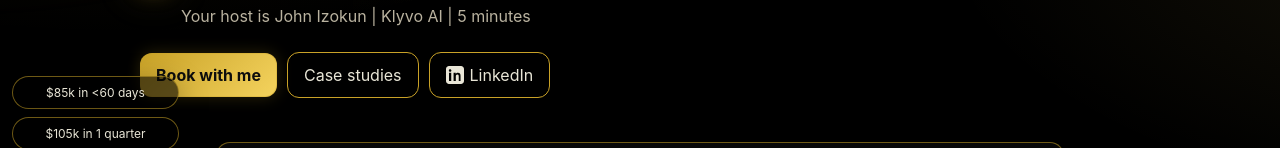
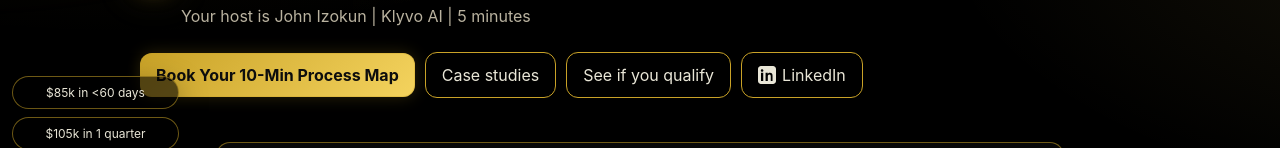
Before and after one commit to John-Izokun/KlyvoWebsite, a React (Vite) app: page / in a window 1280 px wide. Shown: the part 164-312 px from the top of the page. Built offline with nearby package versions, Linux system fonts and the light colour scheme.

Commit message:
Add files via upload

```diff
--- a/src/App.tsx
+++ b/src/App.tsx
@@ -61,8 +61,9 @@
           <div className="hero-meta">
             {start && <span className="pill">Upcoming</span>}
             {start && <Countdown to={start} />}
-            <a className="btn primary gold" href={bookingLink} target="_blank" rel="noreferrer">Book with me</a>
+            <a className="btn primary gold" href={bookingLink} target="_blank" rel="noreferrer">Book Your 10-Min Process Map</a>
             <a className="btn outline gold" href="https://docs.google.com/spreadsheets/d/1dQw7LIhuWpIBpK7dW6pZ3ou51d4zNIIwiDGDkezcg1Y/edit?usp=sharing" target="_blank" rel="noreferrer">Case studies</a>
+            <a className="btn outline gold" href={bookingLink} target="_blank" rel="noreferrer">See if you qualify</a>
             <a className="btn outline gold" href="https://www.linkedin.com/in/john-izokun-073012253/" target="_blank" rel="noreferrer"><LinkedIn /> LinkedIn</a>
           </div>
         </div>
```
